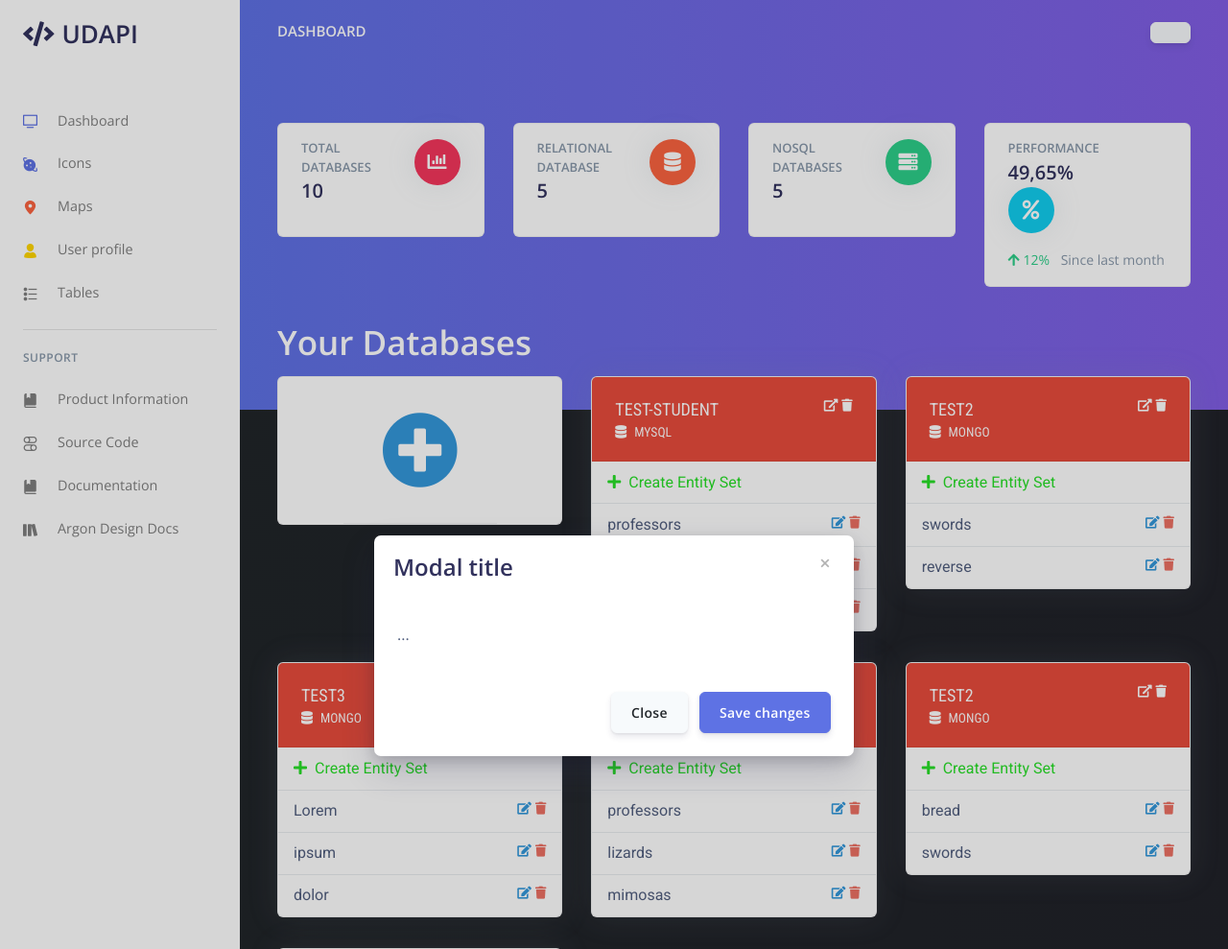
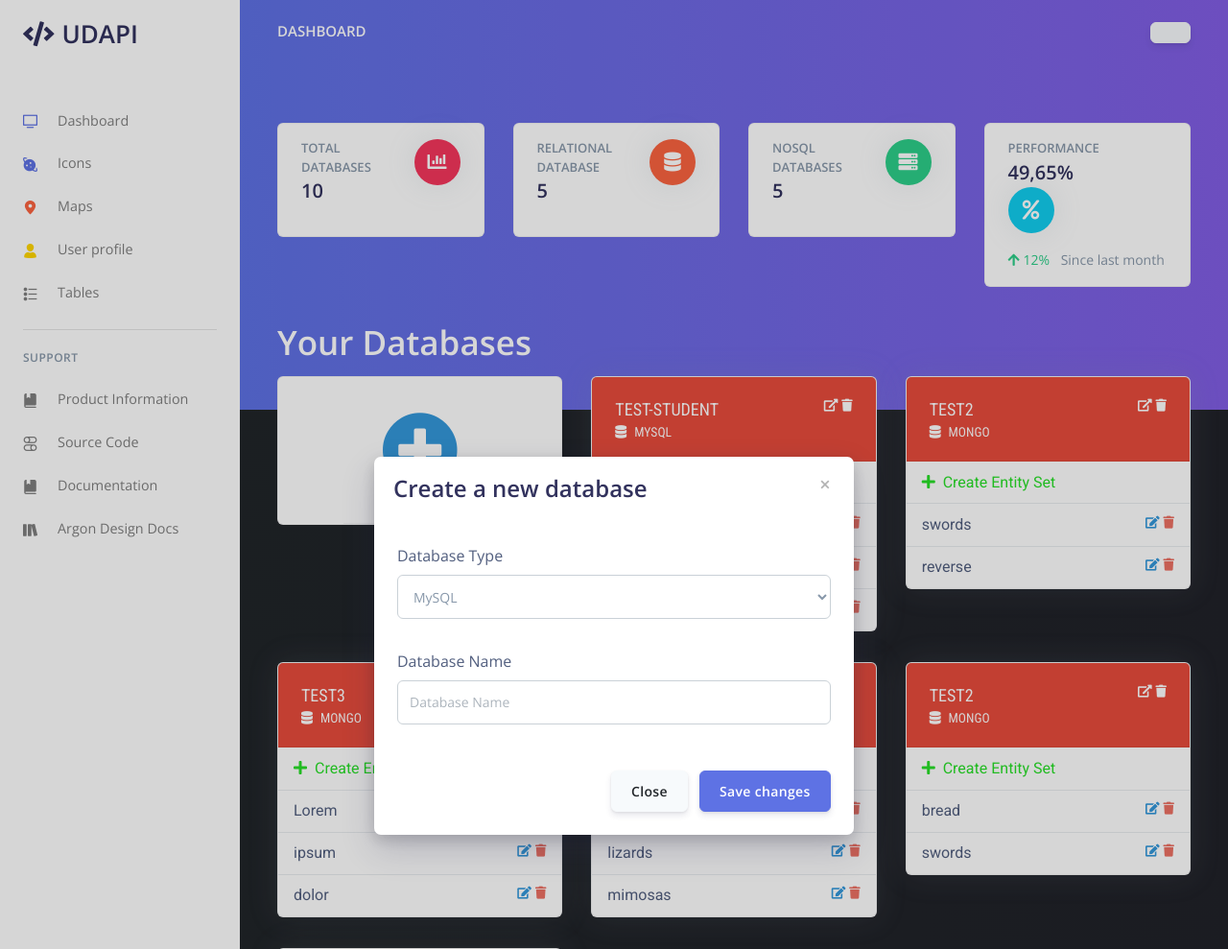
Before and after one commit to FOSS-X/frontend-flask, a Flask app: page /index in a window 1280 px wide, after a click that opens the changed part. Shown: the top 989 px of the page at 96% size. Run offline with Flask 2, Linux system fonts and the light colour scheme; data comes from the database, SQL or seed files in the repository; some libraries are stand-ins or nearby versions.

Commit message:
add create new db modal

```diff
--- a/app/base/forms.py
+++ b/app/base/forms.py
@@ -5,7 +5,7 @@ Copyright (c) 2019 - present AppSeed.us
 """
 
 from flask_wtf import FlaskForm
-from wtforms import TextField, PasswordField
+from wtforms import TextField, PasswordField, SelectField
 from wtforms.validators import InputRequired, Email, DataRequired
 
 ## login and registration
@@ -24,3 +24,7 @@ class ResetPasswordForm(FlaskForm):
     email           = TextField('Email'        , id='email_create'    , validators=[DataRequired(), Email()])
     password        = PasswordField('Password' , id='pwd_create'      , validators=[DataRequired()])
     repeat_password = PasswordField('Repeat Password', id='rpwd_create'     , validators=[DataRequired()])
+
+class CreateDatabaseForm(FlaskForm):
+    database_type = SelectField(u'Database Type', choices=[('mysql',"MySQL"),("mongodb","MongoDB")], id="database_type", validators=[DataRequired()])
+    database_name=TextField('Database Name'     , id='database_name_create' , validators=[DataRequired()])
--- a/app/home/routes.py
+++ b/app/home/routes.py
@@ -9,19 +9,23 @@ from flask import render_template, redirect, url_for, session
 from flask_login import login_required, current_user
 from app import login_manager
 from jinja2 import TemplateNotFound
+from app.base.forms import CreateDatabaseForm
+
 
 @blueprint.route('/index')
 def index():
     # if not "username" in session:
     #     return redirect(url_for('base_blueprint.login'))
-
-    databases=[{"name":"test-student", "type":"mysql","entitySets":['professors','lizards','mimosas']},{"name":"test2", "type":"mongo","entitySets":['swords','reverse']},{"name":"test3", "type":"mongo","entitySets":["Lorem", "ipsum", "dolor"]},{"name":"test-student", "type":"mysql","entitySets":['professors','lizards','mimosas']},{"name":"test2", "type":"mongo","entitySets":['bread','swords']},{"name":"test3", "type":"mongo","entitySets":["Lorem", "ipsum", "dolor"]}]
-    return render_template('index.html', databases=databases)
+    createDbForm = CreateDatabaseForm()
+    databases = [{"name": "test-student", "type": "mysql", "entitySets": ['professors', 'lizards', 'mimosas']}, {"name": "test2", "type": "mongo", "entitySets": ['swords', 'reverse']}, {"name": "test3", "type": "mongo", "entitySets": ["Lorem", "ipsum", "dolor"]},
+                 {"name": "test-student", "type": "mysql", "entitySets": ['professors', 'lizards', 'mimosas']}, {"name": "test2", "type": "mongo", "entitySets": ['bread', 'swords']}, {"name": "test3", "type": "mongo", "entitySets": ["Lorem", "ipsum", "dolor"]}]
+    return render_template('index.html', databases=databases, createDbForm=createDbForm)
 
     # if not current_user.is_authenticated:
     #     return redirect(url_for('base_blueprint.login'))
     # databases=[{"name":"test-student", "type":"mysql"},{"name":"test2", "type":"mongo"},{"name":"test3", "type":"mongo"},{"name":"test4", "type":"mysql"},{"name":"joan","type":"mongo"},{"name":"test4", "type":"mysql"},{"name":"joan","type":"mongo"}]
     # return render_template('index.html', databases=databases)
+
 
 @blueprint.route('/<template>')
 def route_template(template):
--- a/app/home/templates/index.html
+++ b/app/home/templates/index.html
@@ -58,13 +58,20 @@
       <div class="modal-dialog modal-dialog-centered">
         <div class="modal-content">
           <div class="modal-header">
-            <h5 class="modal-title" id="createNewDatabase">Modal title</h5>
+            <h5 class="modal-title" id="createNewDatabase">Create a new database</h5>
             <button type="button" class="close" data-dismiss="modal" aria-label="Close">
               <span aria-hidden="true">&times;</span>
             </button>
           </div>
           <div class="modal-body">
-            ...
+            <form action="/createDB" method="post">
+              {{ createDbForm.hidden_tag() }}
+              {{ createDbForm.database_type.label }}
+              {{createDbForm.database_type(class_="form-control pb-2") }}
+              <div class="p-3"></div>
+              {{ createDbForm.database_name.label }}
+              {{createDbForm.database_name(size=20, class_="form-control",placeholder="Database Name") }}
+            </form>
           </div>
           <div class="modal-footer">
             <button type="button" class="btn btn-secondary" data-dismiss="modal">Close</button>
```
